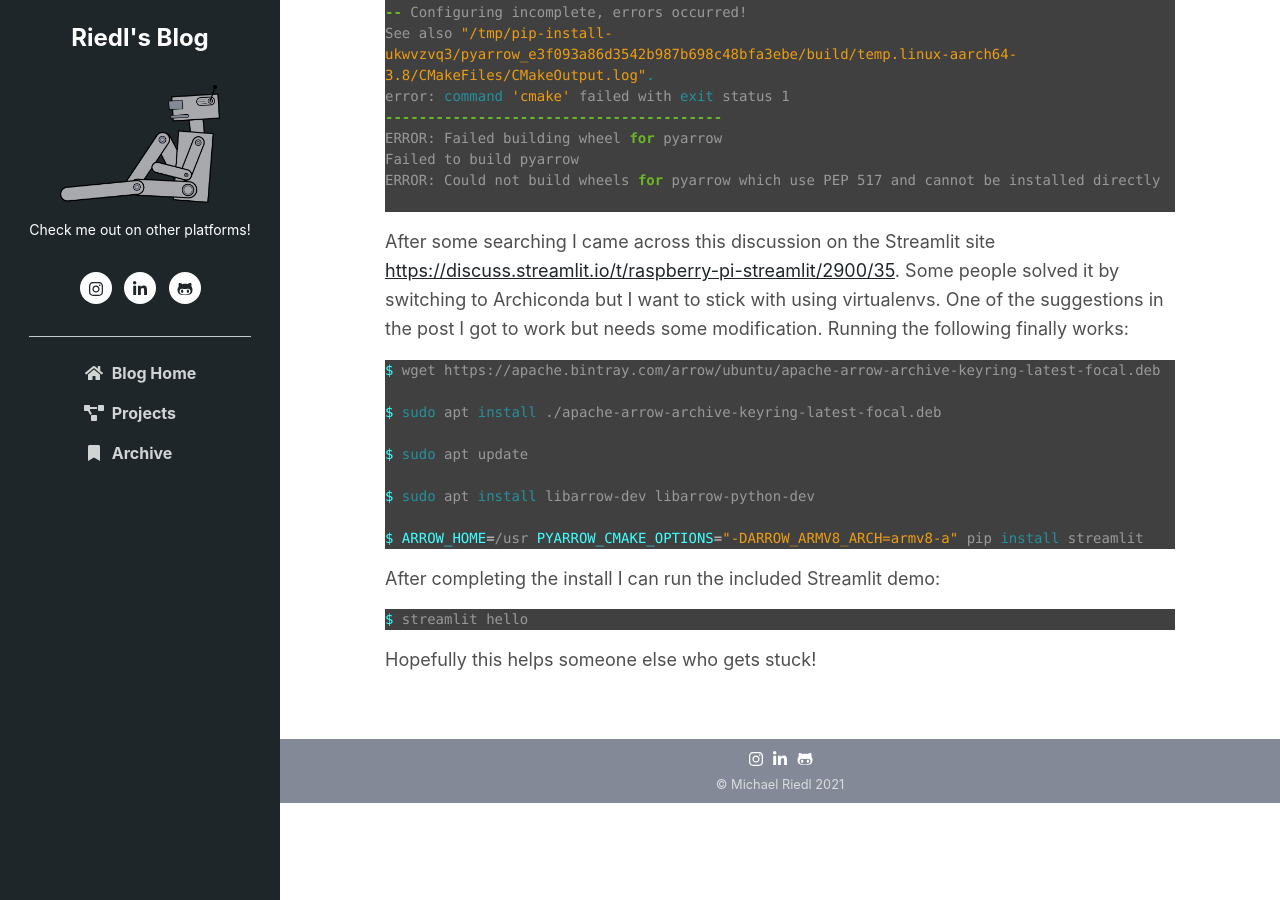
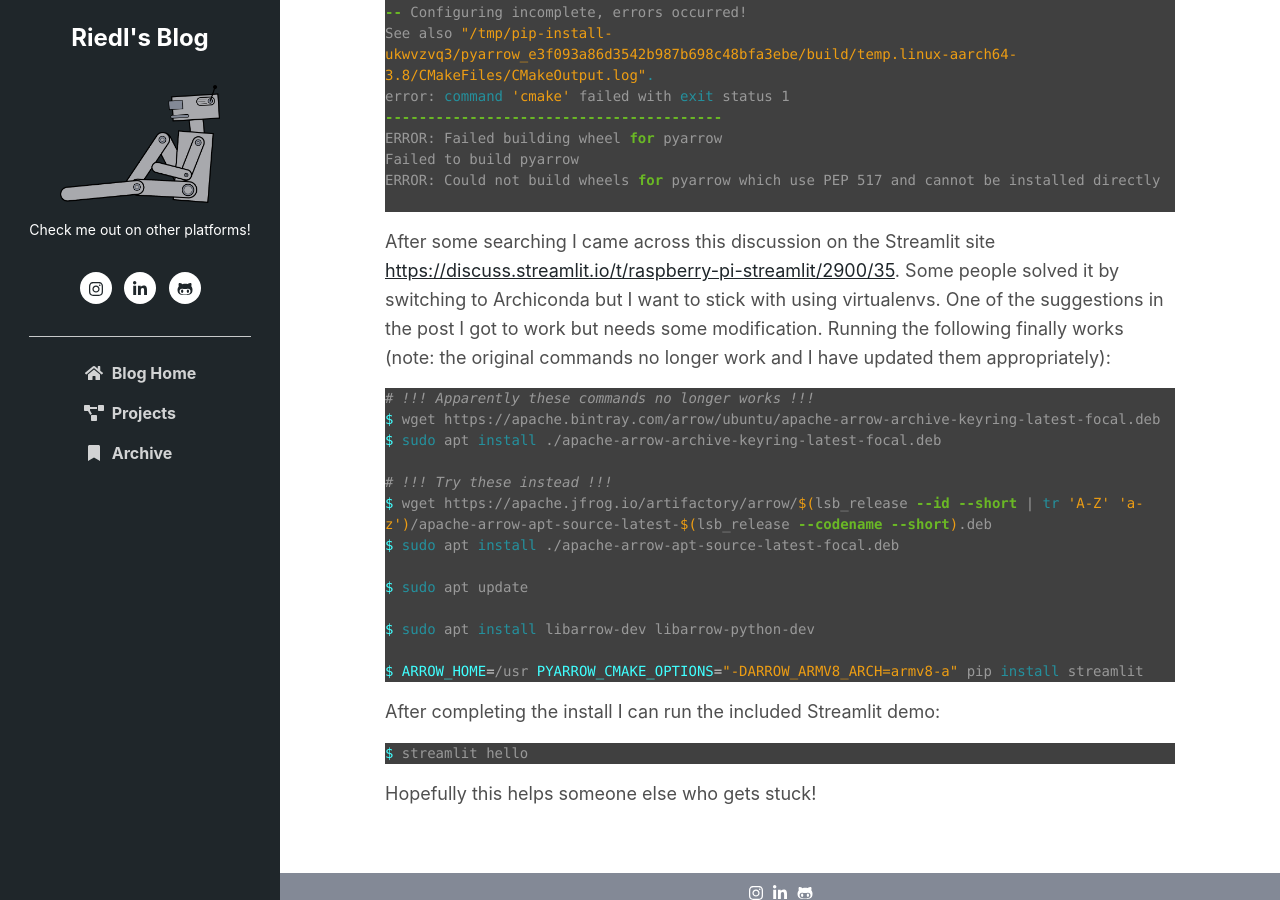
Before and after one commit to michaelriedl/michaelriedl.github.io, a Jekyll site: the page built from _posts/2021-01-29-pi4-streamlit-install.md, in a window 1280 px wide and 900 px high, scrolled down 1160 px. Built offline with Jekyll 4.4.1, drawn with Linux system fonts in a browser that asks for light colours; comment, search, counter and statistics services are not loaded.

Commit message:
Update 2021-01-29-pi4-streamlit-install.md

````diff
--- a/_posts/2021-01-29-pi4-streamlit-install.md
+++ b/_posts/2021-01-29-pi4-streamlit-install.md
@@ -49,11 +49,15 @@ ERROR: Could not build wheels for pyarrow which use PEP 517 and cannot be instal
 
 ```
 
-After some searching I came across this discussion on the Streamlit site <a href="https://discuss.streamlit.io/t/raspberry-pi-streamlit/2900/35" target="_blank">https://discuss.streamlit.io/t/raspberry-pi-streamlit/2900/35</a>. Some people solved it by switching to Archiconda but I want to stick with using virtualenvs. One of the suggestions in the post I got to work but needs some modification. Running the following finally works:
+After some searching I came across this discussion on the Streamlit site <a href="https://discuss.streamlit.io/t/raspberry-pi-streamlit/2900/35" target="_blank">https://discuss.streamlit.io/t/raspberry-pi-streamlit/2900/35</a>. Some people solved it by switching to Archiconda but I want to stick with using virtualenvs. One of the suggestions in the post I got to work but needs some modification. Running the following finally works (note: the original commands no longer work and I have updated them appropriately):
 ```bash
+# !!! Apparently these commands no longer works !!!
 $ wget https://apache.bintray.com/arrow/ubuntu/apache-arrow-archive-keyring-latest-focal.deb
+$ sudo apt install ./apache-arrow-archive-keyring-latest-focal.deb
 
-$ sudo apt install ./apache-arrow-archive-keyring-latest-focal.deb
+# !!! Try these instead !!!
+$ wget https://apache.jfrog.io/artifactory/arrow/$(lsb_release --id --short | tr 'A-Z' 'a-z')/apache-arrow-apt-source-latest-$(lsb_release --codename --short).deb
+$ sudo apt install ./apache-arrow-apt-source-latest-focal.deb
 
 $ sudo apt update
 
````
